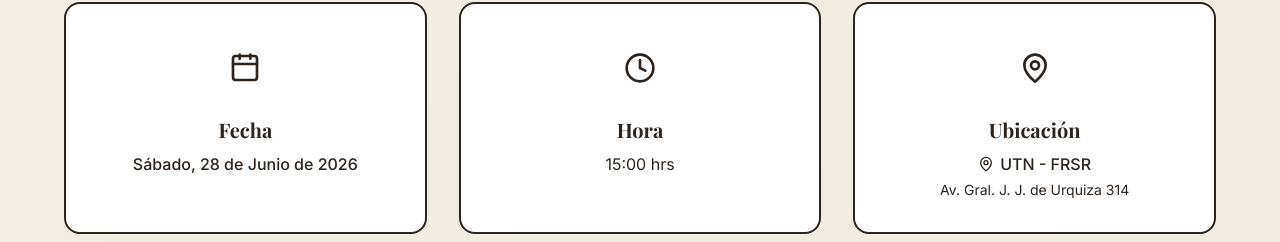
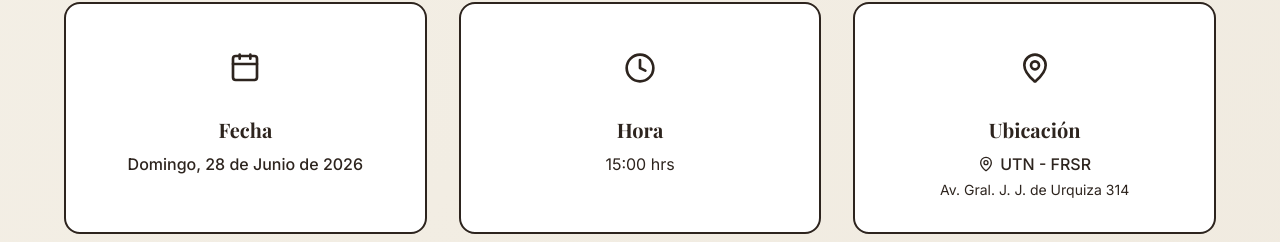
Before and after one commit to danaguzman22/Falta_Envido_Truco, a Next.js app: page / in a window 1280 px wide. Shown: the part 1004-1246 px from the top of the page. Built offline with nearby package versions, Linux system fonts and the light colour scheme; no server answers; the database is empty.

Commit message:
Fecha actualizada

```diff
--- a/src/components/landing/info-section.tsx
+++ b/src/components/landing/info-section.tsx
@@ -26,7 +26,7 @@ export function InfoSection() {
                 <Calendar className="h-8 w-8 text-oro-600" />
               </div>
               <h3 className="mb-2 font-serif text-xl font-bold text-tierra-900">Fecha</h3>
-              <p className="font-medium text-tierra-600">Sábado, 28 de Junio de 2026</p>
+              <p className="font-medium text-tierra-600">Domingo, 28 de Junio de 2026</p>
             </div>
 
             {/* Hora */}
```
